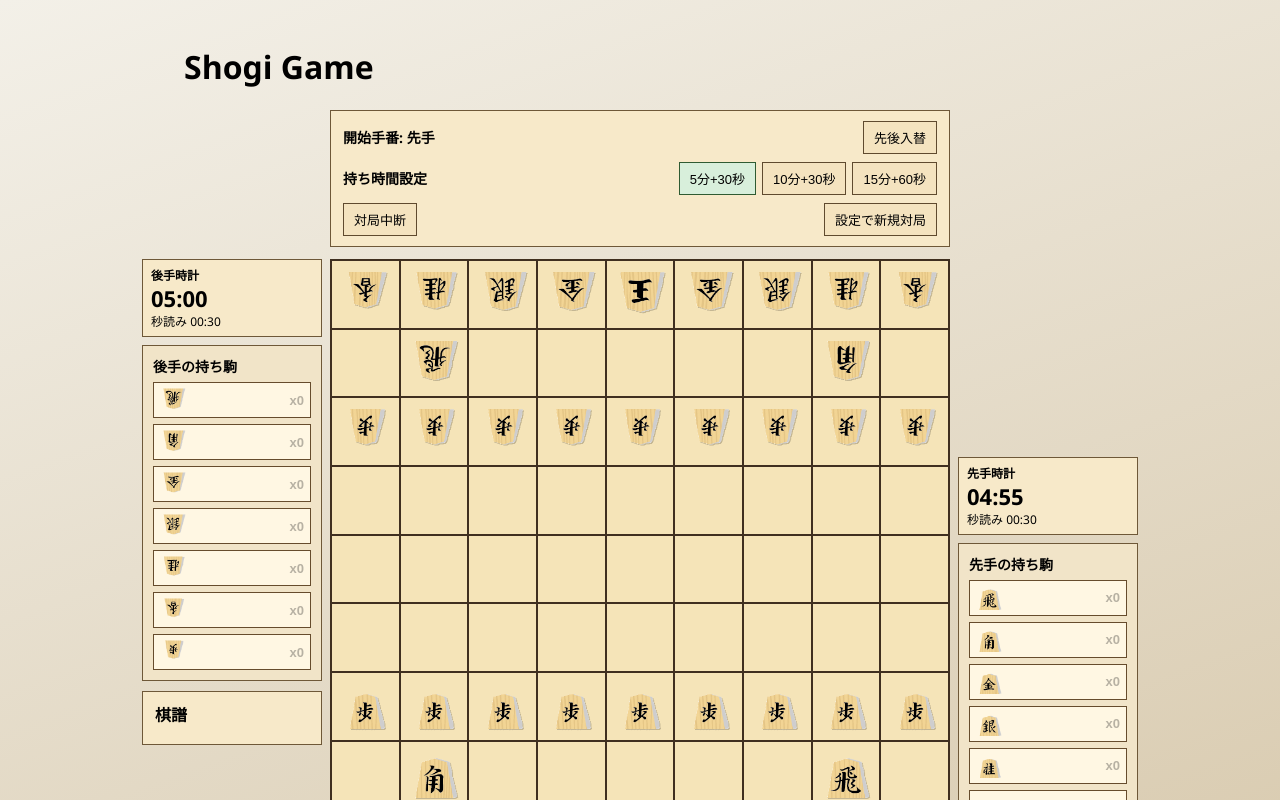
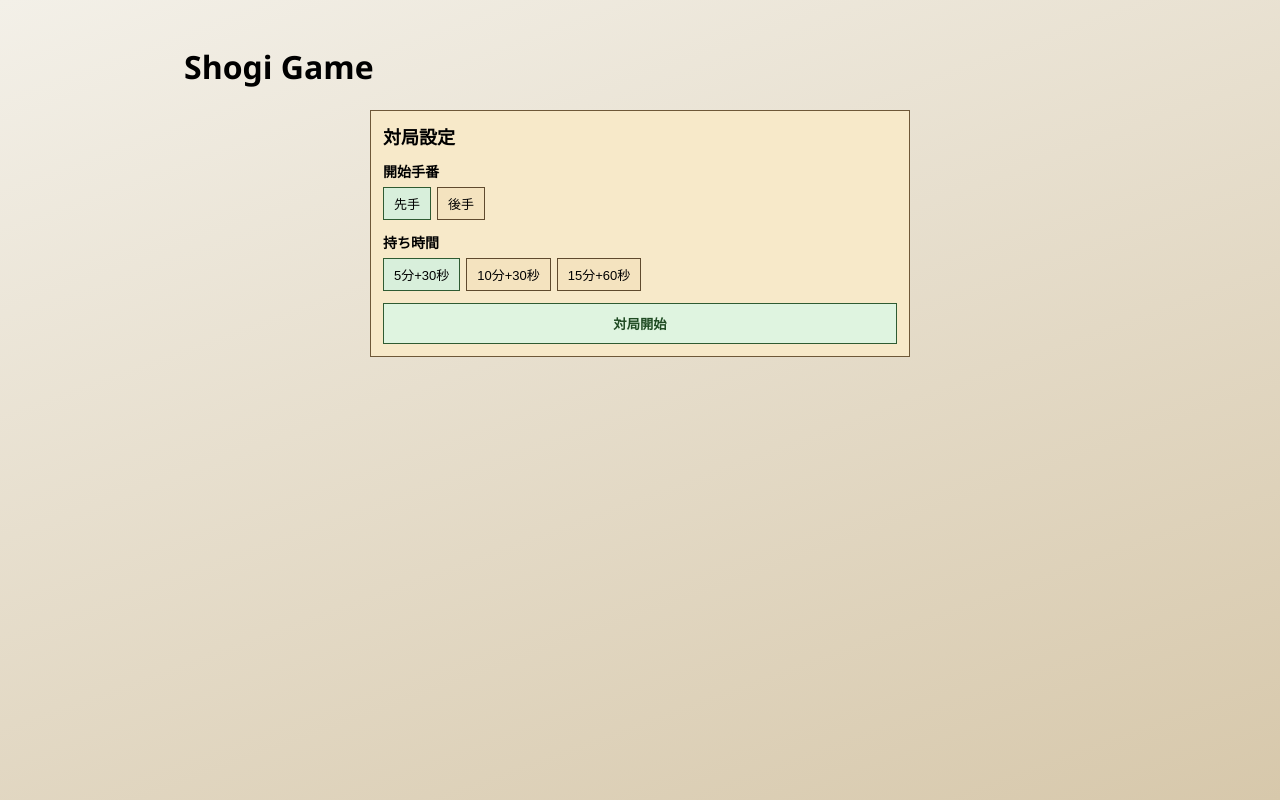
Before and after one commit to drumsuko1113/codex_test_creategame, a React (Vite) app in the folder app/: page / in a window 1280 px wide. Shown: the top 800 px of the page. Built offline with nearby package versions, Linux system fonts and the light colour scheme.

Commit message:
開始画面で対局設定してから開始するフローに変更

```diff
--- a/app/src/App.tsx
+++ b/app/src/App.tsx
@@ -20,6 +20,8 @@ type MoveRecord = {
   text: string;
   to: Position | null;
 };
+
+type ScreenMode = "setup" | "game";
 
 type TimeControl = {
   mainSeconds: number;
@@ -64,6 +66,10 @@ function formatSeconds(seconds: number): string {
   const min = Math.floor(s / 60);
   const sec = s % 60;
   return `${String(min).padStart(2, "0")}:${String(sec).padStart(2, "0")}`;
+}
+
+function timePresetLabel(timeControl: TimeControl): string {
+  return `${Math.floor(timeControl.mainSeconds / 60)}分+${timeControl.byoSeconds}秒`;
 }
 
 function oppositeColor(color: Color): Color {
@@ -180,10 +186,15 @@ function findPerpetualCheckLoser(
 
 export function App() {
   const initialTimeControl = TIME_PRESETS[0];
+  const initialState = useMemo(() => createInitialGameState(), []);
+
+  const [screenMode, setScreenMode] = useState<ScreenMode>("setup");
+  const [setupStartingTurn, setSetupStartingTurn] = useState<Color>("black");
+  const [setupTimeControl, setSetupTimeControl] = useState<TimeControl>(initialTimeControl);
   const [startingTurn, setStartingTurn] = useState<Color>("black");
   const [timeControl, setTimeControl] = useState<TimeControl>(initialTimeControl);
-  const initialState = useMemo(() => createInitialGameState(), []);
-  const [state, setState] = useState(initialState);
+
+  const [state, setState] = useState<GameState>(initialState);
   const [clockState, setClockState] = useState<ClockState>(() => createClockState(initialTimeControl));
   const [stateHistory, setStateHistory] = useState<GameState[]>([initialState]);
   const [checkingHistory, setCheckingHistory] = useState<Array<Color | null>>([]);
@@ -198,7 +209,7 @@ export function App() {
   const [moveHistory, setMoveHistory] = useState<MoveRecord[]>([]);
 
   useEffect(() => {
-    if (gameOver || isPaused || pendingPromotion) {
+    if (screenMode !== "game" || gameOver || isPaused || pendingPromotion) {
       return;
     }
 
@@ -221,10 +232,10 @@ export function App() {
     }, 1000);
 
     return () => window.clearInterval(timerId);
-  }, [state.turn, gameOver, isPaused, pendingPromotion, timeControl.byoSeconds]);
+  }, [screenMode, state.turn, gameOver, isPaused, pendingPromotion, timeControl.byoSeconds]);
 
   useEffect(() => {
-    if (gameOver || isPaused || pendingPromotion) {
+    if (screenMode !== "game" || gameOver || isPaused || pendingPromotion) {
       return;
     }
 
@@ -244,7 +255,7 @@ export function App() {
     setSelected(null);
     setSelectedDrop(null);
     setPendingPromotion(null);
-  }, [clockState, gameOver, isPaused, pendingPromotion, state.turn, timeControl.byoSeconds]);
+  }, [screenMode, clockState, gameOver, isPaused, pendingPromotion, state.turn, timeControl.byoSeconds]);
 
   const checkedKing = useMemo(() => {
     if (!isInCheck(state)) {
@@ -254,7 +265,7 @@ export function App() {
   }, [state]);
 
   const legalTargets = useMemo(() => {
-    if (!selected || gameOver || isPaused || pendingPromotion || selectedDrop) {
+    if (screenMode !== "game" || !selected || gameOver || isPaused || pendingPromotion || selectedDrop) {
       return [];
     }
 
@@ -282,7 +293,7 @@ export function App() {
     }
 
     return targets;
-  }, [selected, gameOver, isPaused, pendingPromotion, selectedDrop, state]);
+  }, [screenMode, selected, gameOver, isPaused, pendingPromotion, selectedDrop, state]);
 
   const applyAndJudge = (move: BoardMove | { drop: PieceKind; to: Position }) => {
     const result = applyMove(state, move);
@@ -341,7 +352,7 @@ export function App() {
   };
 
   const onSquareClick = (position: Position) => {
-    if (gameOver || isPaused || pendingPromotion) {
+    if (screenMode !== "game" || gameOver || isPaused || pendingPromotion) {
       return;
     }
 
@@ -418,19 +429,24 @@ export function App() {
     setMoveHistory([]);
   };
 
-  const swapStartingTurn = () => {
-    const nextTurn = startingTurn === "black" ? "white" : "black";
-    setStartingTurn(nextTurn);
-    startNewGame(nextTurn, timeControl);
+  const startMatchFromSetup = () => {
+    setStartingTurn(setupStartingTurn);
+    setTimeControl(setupTimeControl);
+    startNewGame(setupStartingTurn, setupTimeControl);
+    setScreenMode("game");
   };
 
-  const applyTimeControl = (preset: TimeControl) => {
-    setTimeControl(preset);
-    startNewGame(startingTurn, preset);
+  const returnToSetup = () => {
+    setScreenMode("setup");
+    setShowRestartDialog(false);
+    setPendingPromotion(null);
+    setSelected(null);
+    setSelectedDrop(null);
+    setIsPaused(false);
   };
 
   const resign = () => {
-    if (gameOver || isPaused) {
+    if (screenMode !== "game" || gameOver || isPaused) {
       return;
     }
 
@@ -447,28 +463,43 @@ export function App() {
     setPendingPromotion(null);
   };
 
+  if (screenMode === "setup") {
     return (
       <main className="app">
         <h1>Shogi Game</h1>
-      <section className="match-controls" aria-label="match controls">
-        <div className="match-controls-row">
-          <span className="match-controls-label">開始手番: {winnerLabel(startingTurn)}</span>
-          <button type="button" className="match-control-button" onClick={swapStartingTurn}>
-            先後入替
+        <section className="start-screen" aria-label="match setup">
+          <h2>対局設定</h2>
+          <div className="setup-row">
+            <span className="setup-label">開始手番</span>
+            <div className="setup-options">
+              <button
+                type="button"
+                className={`setup-button ${setupStartingTurn === "black" ? "is-selected" : ""}`.trim()}
+                onClick={() => setSetupStartingTurn("black")}
+              >
+                先手
+              </button>
+              <button
+                type="button"
+                className={`setup-button ${setupStartingTurn === "white" ? "is-selected" : ""}`.trim()}
+                onClick={() => setSetupStartingTurn("white")}
+              >
+                後手
               </button>
             </div>
-        <div className="match-controls-row">
-          <span className="match-controls-label">持ち時間設定</span>
-          <div className="time-presets">
+          </div>
+          <div className="setup-row">
+            <span className="setup-label">持ち時間</span>
+            <div className="setup-options">
               {TIME_PRESETS.map((preset) => {
-              const label = `${Math.floor(preset.mainSeconds / 60)}分+${preset.byoSeconds}秒`;
-              const selectedPreset = preset.mainSeconds === timeControl.mainSeconds && preset.byoSeconds === timeControl.byoSeconds;
+                const label = timePresetLabel(preset);
+                const isSelected = preset.mainSeconds === setupTimeControl.mainSeconds && preset.byoSeconds === setupTimeControl.byoSeconds;
                 return (
                   <button
                     key={label}
                     type="button"
-                  className={`match-control-button ${selectedPreset ? "is-selected" : ""}`.trim()}
-                  onClick={() => applyTimeControl(preset)}
+                    className={`setup-button ${isSelected ? "is-selected" : ""}`.trim()}
+                    onClick={() => setSetupTimeControl(preset)}
                   >
                     {label}
                   </button>
@@ -476,16 +507,25 @@ export function App() {
               })}
             </div>
           </div>
-        <div className="match-controls-row">
-          <button type="button" className="match-control-button" onClick={() => setIsPaused((current) => !current)} disabled={gameOver}>
+          <button type="button" className="start-match-button" onClick={startMatchFromSetup}>
+            対局開始
+          </button>
+        </section>
+      </main>
+    );
+  }
+
+  return (
+    <main className="app">
+      <h1>Shogi Game</h1>
+      <section className="game-actions" aria-label="game actions">
+        <button type="button" className="setup-button" onClick={() => setIsPaused((current) => !current)} disabled={gameOver}>
           {isPaused ? "対局再開" : "対局中断"}
         </button>
-          <button type="button" className="match-control-button" onClick={() => startNewGame()}>
-            設定で新規対局
+        <button type="button" className="setup-button" onClick={returnToSetup}>
+          設定画面へ戻る
         </button>
-        </div>
       </section>
-
       <section className="game-area">
         <div className="hand-anchor hand-anchor-white">
           <div className="clock-panel">
--- a/app/src/styles/globals.css
+++ b/app/src/styles/globals.css
@@ -18,36 +18,38 @@ body {
   padding: 24px;
 }
 
-.match-controls {
+.start-screen {
   margin: 0 auto 12px;
-  width: min(620px, 100%);
+  width: min(540px, 100%);
   border: 1px solid #6e5838;
   background: #f7e9c9;
-  padding: 10px 12px;
+  padding: 12px;
   display: grid;
-  gap: 8px;
+  gap: 12px;
 }
 
-.match-controls-row {
-  display: flex;
-  align-items: center;
-  justify-content: space-between;
-  gap: 8px;
-  flex-wrap: wrap;
+.start-screen h2 {
+  margin: 0;
+  font-size: 18px;
 }
 
-.match-controls-label {
+.setup-row {
+  display: grid;
+  gap: 6px;
+}
+
+.setup-label {
   font-weight: 700;
   font-size: 14px;
 }
 
-.time-presets {
+.setup-options {
   display: flex;
   flex-wrap: wrap;
   gap: 6px;
 }
 
-.match-control-button {
+.setup-button {
   border: 1px solid #5f4a2e;
   background: #f4e3bf;
   padding: 6px 10px;
@@ -55,9 +57,26 @@ body {
   font-size: 13px;
 }
 
-.match-control-button.is-selected {
+.setup-button.is-selected {
   background: #d8efdb;
   border-color: #2f5b32;
+}
+
+.start-match-button {
+  border: 1px solid #2f5b32;
+  background: #dff4e0;
+  color: #1f4b23;
+  padding: 10px 14px;
+  cursor: pointer;
+  font-weight: 700;
+}
+
+.game-actions {
+  margin: 0 auto 10px;
+  width: min(620px, 100%);
+  display: flex;
+  justify-content: flex-end;
+  gap: 8px;
 }
 
 .game-area {
```
Lines whose indentation alone changed are shown as unchanged.
